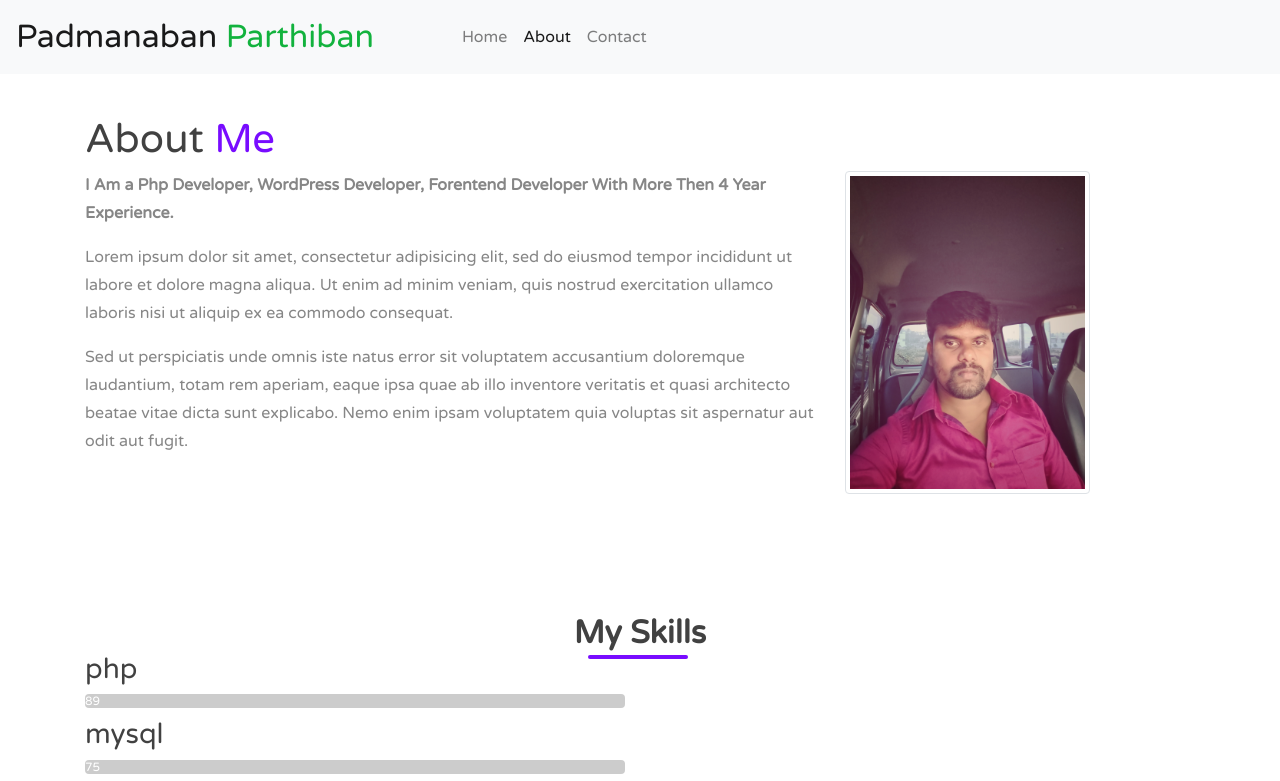
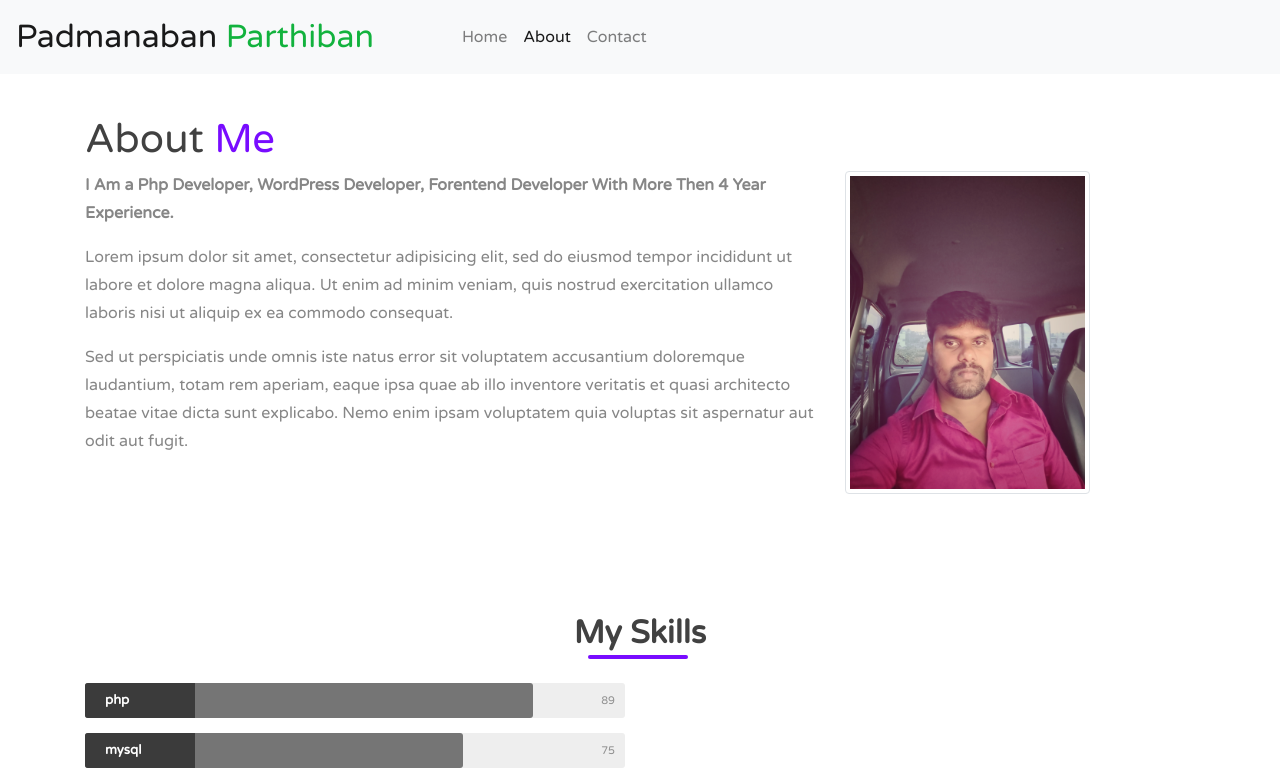
Before and after one commit to padmanabanparthi/padmanaban-parthiban, an Angular app: page /about in a window 1280 px wide. Shown: the top 781 px of the page. Built offline with nearby package versions, Linux system fonts and the light colour scheme.

Commit message:
skills set added
skills set progress bar added in about page

```diff
--- a/src/app/about/about.component.css
+++ b/src/app/about/about.component.css
@@ -1,29 +1,76 @@
-.single_skill .progress_bar {
-    background-color: #ccc;
-    box-shadow: 0 0 0;
-    height: 2px;
-    margin: 0 0 20px;
+  /* skillbar */
+  .skillBarContainer{
+    padding-top:30px;
+  }
+  .skillbar {
     position: relative;
+    display: block;
+    margin-bottom: 15px;
     width: 100%;
-}
-.textbox {
-    height: 700px;
+    background: #eee;
+    height: 35px;
+    border-radius: 3px;
+    -moz-border-radius: 3px;
+    -webkit-border-radius: 3px;
+    -webkit-transition: 0.4s linear;
+    -moz-transition: 0.4s linear;
+    -ms-transition: 0.4s linear;
+    -o-transition: 0.4s linear;
+    transition: 0.4s linear;
+    -webkit-transition-property: width, background-color;
+    -moz-transition-property: width, background-color;
+    -ms-transition-property: width, background-color;
+    -o-transition-property: width, background-color;
+    transition-property: width, background-color;
   }
 
-  .progress {
-    background-color: #ccc;
-    box-shadow: 0 0 0;
-    height: 14px;
-    margin: 0 0 20px;
-    position: relative;
-    width: 100%;
-    margin-bottom: 10px;
+  .skillbar-title {
+    position: absolute;
+    top: 0;
+    left: 0;
+    width: 110px;
+    font-weight: bold;
+    font-size: 13px;
+    color: #ffffff;
+    background: #6adcfa;
+    -webkit-border-top-left-radius: 3px;
+    -webkit-border-bottom-left-radius: 4px;
+    -moz-border-radius-topleft: 3px;
+    -moz-border-radius-bottomleft: 3px;
+    border-top-left-radius: 3px;
+    border-bottom-left-radius: 3px;
   }
 
-  .progress-bar {
-    width: 0;
+  .skillbar-title span {
+    display: block;
+    background: rgba(0, 0, 0, 0.1);
+    padding: 0 20px;
+    height: 35px;
+    line-height: 35px;
+    -webkit-border-top-left-radius: 3px;
+    -webkit-border-bottom-left-radius: 3px;
+    -moz-border-radius-topleft: 3px;
+    -moz-border-radius-bottomleft: 3px;
+    border-top-left-radius: 3px;
+    border-bottom-left-radius: 3px;
   }
-  .progress-bar span{
-      position: absolute;
-      top:10px;
+
+  .skillbar-bar {
+    height: 35px;
+    width: 0px;
+    background: #6adcfa;
+    border-radius: 3px;
+    -moz-border-radius: 3px;
+    -webkit-border-radius: 3px;
   }
+
+  .skill-bar-percent {
+    position: absolute;
+    right: 10px;
+    top: 0;
+    font-size: 11px;
+    height: 35px;
+    line-height: 35px;
+    color: #ffffff;
+    color: rgba(0, 0, 0, 0.4);
+  }
--- a/src/app/about/about.component.html
+++ b/src/app/about/about.component.html
@@ -26,24 +26,13 @@
       <div class="row">
           <div class="col-md-12"><h2 class="sectionTitle">My Skills</h2></div>
       </div>
-      <div class="row">
+      <div class="row skillBarContainer">
         <div class="col-md-6">
-          <div class="skillsPercentage" *ngFor="let skill of skills">
-              <h3>{{skill.title}}</h3>
-              <div class="progress">
-                <div class="progress-bar" role="progressbar" aria-valuenow="20" aria-valuemin="0" aria-valuemax="100">{{skill.percentage}}</div>
-              </div>
-          </div>
-
-          <!-- <div class="progress">
-            <div class="progress-bar" role="progressbar" aria-valuenow="50" aria-valuemin="0" aria-valuemax="100">50</div>
-          </div>
-          <div class="progress">
-            <div class="progress-bar" role="progressbar" aria-valuenow="75" aria-valuemin="0" aria-valuemax="100">75</div>
-          </div>
-          <div class="progress">
-            <div class="progress-bar" role="progressbar" aria-valuenow="100" aria-valuemin="0" aria-valuemax="100">90</div>
-          </div> -->
+          <div class="skillbar clearfix " *ngFor="let skill of skills" attr.data-percent="{{skill.percentage}}%">
+            <div class="skillbar-title" style="background: #424242;"><span>{{skill.title}}</span></div>
+            <div class="skillbar-bar" style="background: #757575;"></div>
+            <div class="skill-bar-percent">{{skill.percentage}}</div>
+          </div> <!-- End Skill Bar -->
         </div>
       </div>
     </div>
--- a/src/app/about/about.component.ts
+++ b/src/app/about/about.component.ts
@@ -1,6 +1,8 @@
 import { Component, OnInit } from '@angular/core';
 
 import {SkillsService} from '../skills.service';
+declare var jquery:any;
+declare var $ :any;
 @Component({
   selector: 'app-about',
   templateUrl: './about.component.html',
@@ -14,6 +16,14 @@ export class AboutComponent implements OnInit {
 
   ngOnInit() {
     this.skills = this._skills.getSkills();
+
+    jQuery(document).ready(function(){
+      jQuery('.skillbar').each(function(){
+        jQuery(this).find('.skillbar-bar').animate({
+          width:jQuery(this).attr('data-percent')
+        },6000);
+      });
+    });
   }
 
 }
--- a/src/app/home/home.component.html
+++ b/src/app/home/home.component.html
@@ -10,10 +10,6 @@
           <h1>Hello I'm <span>Padmanaban</span></h1>
           <div class="row">
               <div class="col-md-8">
-                <div data-relative-input="true" id="scene">
-                  <div data-depth="0.2">My first Layer!</div>
-                  <div data-depth="0.6">My second Layer!</div>
-                </div>
                 <p><strong>I Am a Php Developer, WordPress Developer, Forentend Developer With More Then 4 Year Experience.</strong></p>
                 <p>
                     Lorem ipsum dolor sit amet, consectetur adipisicing elit, sed do eiusmod tempor incididunt ut labore et dolore magna aliqua. Ut enim ad minim veniam, quis nostrud exercitation ullamco laboris nisi ut aliquip ex ea commodo consequat.
```
